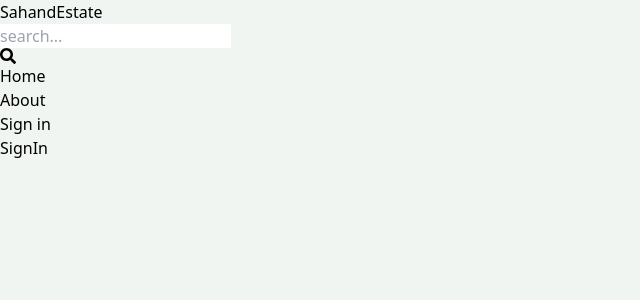
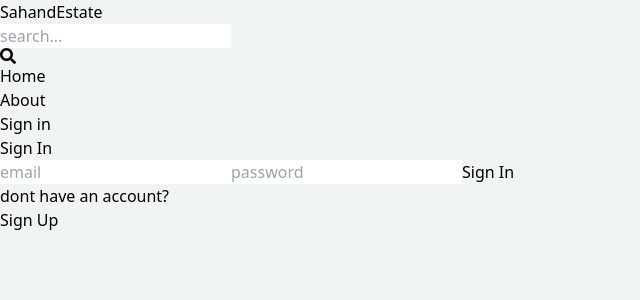
Before and after one commit to Amudalapalli-jithendra/mern-estate4, a React (Vite) app: page /sign-in in a window 1280 px wide. Shown: the top 300 px of the page, without its empty margins (0-640 px from the left). Built offline with nearby package versions, Linux system fonts and the light colour scheme.

Commit message:
complete sign in page functionality

```diff
--- a/src/pages/SignIn.jsx
+++ b/src/pages/SignIn.jsx
@@ -1,7 +1,78 @@
+import { useState } from "react";
+import { Link, useNavigate } from "react-router-dom";
 
 
 export default function SignIn() {
+  const [formData, setFormData] = useState({})
+  const [error ,setError ] = useState(null);
+  const [loading, setLoading] = useState(false);
+  const navigate = useNavigate();
+  const handleChange = (e) => {
+  setFormData({
+    ...formData,
+     [e.target.id]: e.target.value,
+    });
+  };
+  const handleSubmit = async (e) => {
+    e.preventDefault();
+    try {
+      setLoading(true);
+    const res = await fetch('/api/auth/signin',
+    {
+      method: 'POST',
+      headers: {
+        'Content-Type': 'application/json',
+    },
+    body: JSON.stringify(formData),
+  });
+  const data =await res.json();
+  console.log(data);
+  if(data.success === false) {
+    setLoading(false);
+    setError(data.message);
+
+
+    return;
+  }
+  setLoading(false);
+  setError(null);
+  navigate('/');
+    } catch (error) {
+     setLoading(false);
+     setError(error.message);
+    }
+
+
+  };
+
   return (
-    <div>SignIn</div>
+    <div className="p-3 max-w-lg mx-auto">
+      <h1 className="text-3xl text-center font-semibold
+      my-7">Sign In</h1>
+      <form onSubmit={handleSubmit} className="flex flex-col gap-4">
+
+
+        <input type="email" placeholder="email"
+        className="border p-3 rounded-lg" id="email"
+        onChange={handleChange}/>
+
+        <input type="password" placeholder="password"
+        className="border p-3 rounded-lg" id="password"
+        onChange={handleChange}/>
+
+        <button disabled={loading} className="bg-slate-700 text-white p-3
+        rounded-lg uppercase hover:opacity-95
+         disabled:opacity-80">
+          {loading ? 'Loading...' : 'Sign In'}
+          </button>
+      </form>
+      <div className="flex gap-2 mt-5">
+        <p>dont have an account?</p>
+        <Link to={"/sign-up"}>
+          <span className="text-blue-700">Sign Up</span>
+        </Link>
+      </div>
+      {error && <p className="text-red-500">{error}</p>}
+    </div>
   )
 }
```
